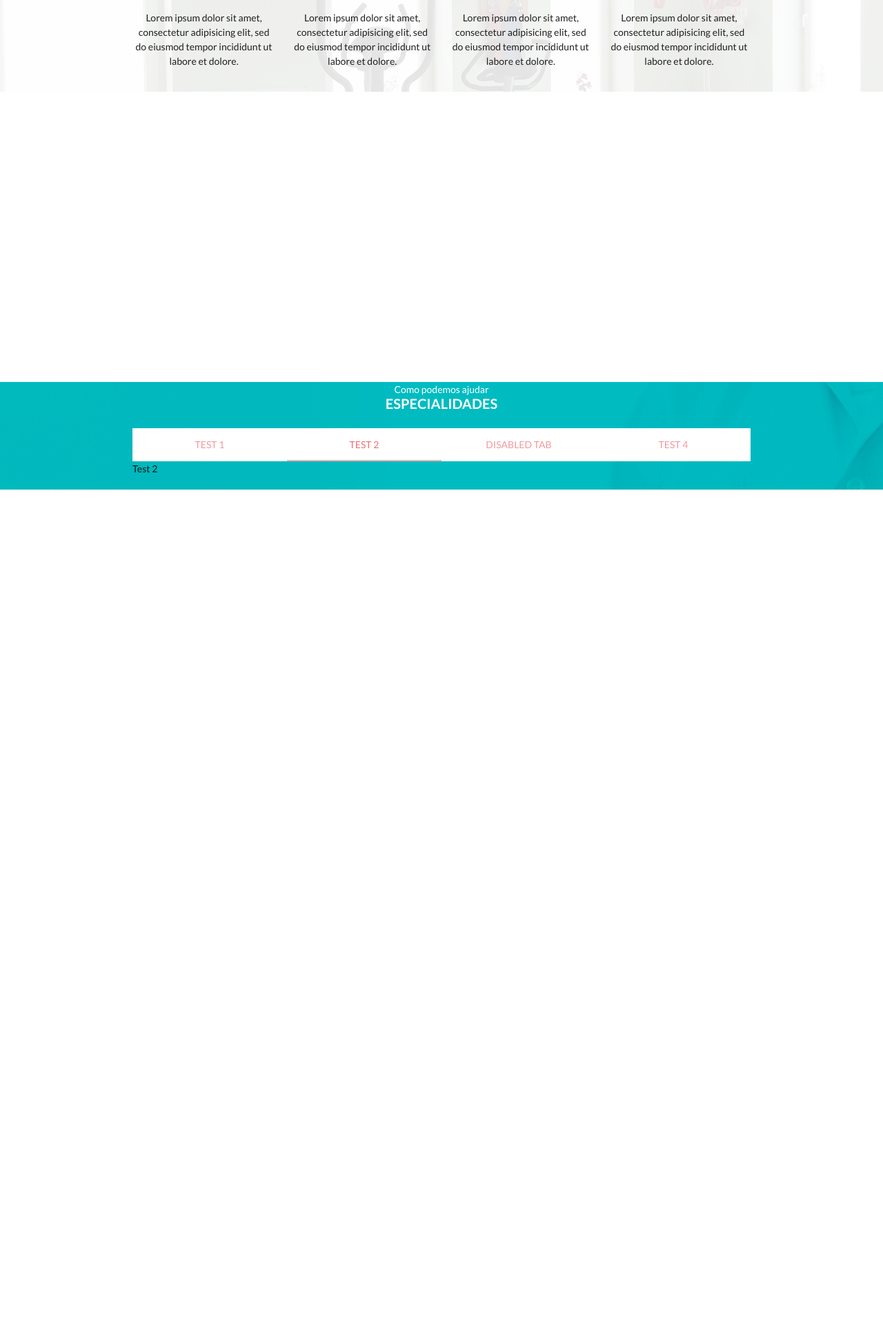
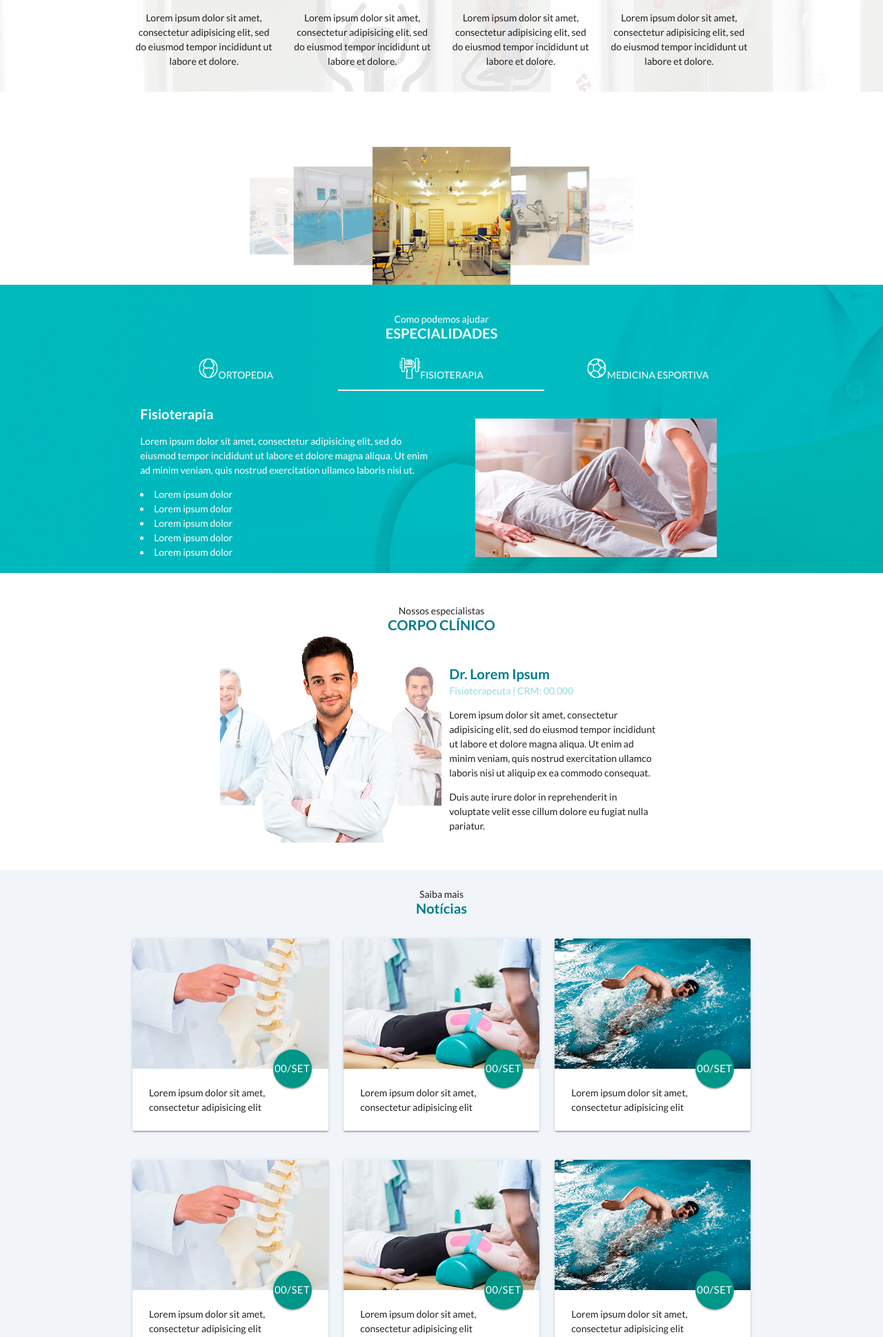
Before and after one commit to RenanSca/Teste-pro, a PHP site: page / in a window 1280 px wide. Shown: the part 790-2729 px from the top of the page at 69% size. Before the commit the page ends 1500 px from the top, so only its background shows below. Run offline with PHP 8.4, Linux system fonts and the light colour scheme; some libraries are stand-ins or nearby versions.

Commit message:
Segundo commit

```diff
--- a/index.css
+++ b/index.css
@@ -50,7 +50,7 @@ body {
 	box-shadow: none !important;
 }
 .bgclinica {
-	background-image: url("images/Sem-Título-2.png");
+	background-image: url("images/bgclinica.png");
 }
 .a {
 	text-align: center;
@@ -66,6 +66,8 @@ body {
 }
 .bgespecialidades {
 	background-image: url("images/fisioterapia.png");
+	width: auto;
+	height: auto;
 }
 .a1 {
 	text-align: center;
@@ -77,3 +79,22 @@ body {
 	color: white;
 	margin-top: -15px;
 }
+.tabs .indicator{
+    background-color: white;
+}
+.espc {
+	font-size: 20px;
+}
+.c {
+	color: #93dcd9;
+}
+.b3 {
+	font-size: 20px;
+	color: #007b8d;
+	margin-bottom: -15px;
+}
+.bgconsulta {
+	background-image: url("images/bgconsulta.png");
+	width: auto;
+	height: auto;
+}
--- a/index.html
+++ b/index.html
@@ -4,6 +4,7 @@
 	<link type="text/css" rel="stylesheet" href="css/materialize.min.css"  media="screen,projection"/>
 	<link type="text/css" rel="stylesheet" href="css/swiper.min.css"  media="screen,projection"/>
 	<link type="text/css" rel="stylesheet" href="index.css"  media="screen,projection"/>
+	<link href="https://fonts.googleapis.com/icon?family=Material+Icons" rel="stylesheet">
 	<meta name="viewport" content="width=device-width, initial-scale=1, minimum-scale=1, maximum-scale=1">
 </head>
 <body>
@@ -72,48 +73,257 @@
 	</div>
 	<!-- Conheça a clínica -->
 	<!-- Carrosel de imagens -->
+	<div class="row" style="margin-top: -120px; margin-bottom: -100px;">
 		<div class="carousel">
-		    <a class="carousel-item" href="#one!"><img src="https://lorempixel.com/250/250/nature/1"></a>
-		    <a class="carousel-item" href="#two!"><img src="https://lorempixel.com/250/250/nature/2"></a>
-		    <a class="carousel-item" href="#three!"><img src="https://lorempixel.com/250/250/nature/3"></a>
-		    <a class="carousel-item" href="#four!"><img src="https://lorempixel.com/250/250/nature/4"></a>
-		    <a class="carousel-item" href="#five!"><img src="https://lorempixel.com/250/250/nature/5"></a>
+			<a class="carousel-item" href="#one!"><img src="images/carrosel2_1.png"></a>
+			<a class="carousel-item" href="#two!"><img src="images/carrosel2_2.png"></a>
+			<a class="carousel-item" href="#three!"><img src="images/carrosel2_3.png"></a>
+			<a class="carousel-item" href="#four!"><img src="images/carrosel2_4.png"></a>
+			<a class="carousel-item" href="#five!"><img src="images/carrosel2_5.png"></a>
+		</div>
 	</div>
 	<!-- Carrosel de imagens -->
 	<!-- Especialidades -->
 	<div class="row bgespecialidades" style="margin-top: -13px;">
-		 	<div class="container ">
+		<div class="container" style="padding-top: 25px;">
 			<p class="a1">Como podemos ajudar</p>
 			<h1 class="b1"><b>ESPECIALIDADES</b></h1>
-		 		<div class="row">
-			    <div class="col s12">
-			      <ul class="tabs">
-			        <li class="tab col s3"><a href="#test1">Test 1</a></li>
-			        <li class="tab col s3"><a class="active" href="#test2">Test 2</a></li>
-			        <li class="tab col s3 disabled"><a href="#test3">Disabled Tab</a></li>
-			        <li class="tab col s3"><a href="#test4">Test 4</a></li>
+			<div class="row ">
+				<div class="col s12 ">
+					<ul class="tabs transparent">
+						<li class="tab col s4"><a class="white-text" href="#test1"><img src="images/especialidades1.png" style="width: 30px; height: 30px;">Ortopedia</a></li>
+						<li class="tab col s4"><a class="white-text active" href="#test2"><img src="images/especialidades2.png" style="width: 30px; height: 30px;">Fisioterapia</a></li>
+						<li class="tab col s4"><a class="white-text" href="#test3"><img src="images/especialidades3.png" style="width: 30px; height: 30px;">Medicina Esportiva</a></li>
 					</ul>
 				</div>
-			    <div id="test1" class="col s12">Test 1</div>
-			    <div id="test2" class="col s12">Test 2</div>
-			    <div id="test3" class="col s12">Test 3</div>
-			    <div id="test4" class="col s12">Test 4</div>
+				<div id="test1" class="col s12">
+					<div class="col s6">
+						<h3 class="white-text espc"><b>Fisioterapia</b></h3>
+						<p class="white-text">Lorem ipsum dolor sit amet, consectetur adipisicing elit, sed do eiusmod
+							tempor incididunt ut labore et dolore magna aliqua. Ut enim ad minim veniam,
+						quis nostrud exercitation ullamco laboris nisi ut.</p>
+						<li class="white-text">Lorem ipsum dolor</li>
+						<li class="white-text">Lorem ipsum dolor</li>
+						<li class="white-text">Lorem ipsum dolor</li>
+						<li class="white-text">Lorem ipsum dolor</li>
+						<li class="white-text">Lorem ipsum dolor</li>
+					</div>
+					<div class="col s6">
+						<center><img src="images/fisioterapia1.png" style="width: 350px; height: 201px; margin-top: 40px;"></center>
+					</div>
+				</div>
+				<div id="test2" class="col s12">
+					<div class="col s6">
+						<h3 class="white-text espc"><b>Fisioterapia</b></h3>
+						<p class="white-text">Lorem ipsum dolor sit amet, consectetur adipisicing elit, sed do eiusmod
+							tempor incididunt ut labore et dolore magna aliqua. Ut enim ad minim veniam,
+						quis nostrud exercitation ullamco laboris nisi ut.</p>
+						<li class="white-text">Lorem ipsum dolor</li>
+						<li class="white-text">Lorem ipsum dolor</li>
+						<li class="white-text">Lorem ipsum dolor</li>
+						<li class="white-text">Lorem ipsum dolor</li>
+						<li class="white-text">Lorem ipsum dolor</li>
+					</div>
+					<div class="col s6">
+						<center><img src="images/fisioterapia1.png" style="width: 350px; height: 201px; margin-top: 40px;"></center>
+					</div>
+				</div>
+				<div id="test3" class="col s12">
+					<div class="col s6">
+						<h3 class="white-text espc"><b>Fisioterapia</b></h3>
+						<p class="white-text">Lorem ipsum dolor sit amet, consectetur adipisicing elit, sed do eiusmod
+							tempor incididunt ut labore et dolore magna aliqua. Ut enim ad minim veniam,
+						quis nostrud exercitation ullamco laboris nisi ut.</p>
+						<li class="white-text">Lorem ipsum dolor</li>
+						<li class="white-text">Lorem ipsum dolor</li>
+						<li class="white-text">Lorem ipsum dolor</li>
+						<li class="white-text">Lorem ipsum dolor</li>
+						<li class="white-text">Lorem ipsum dolor</li>
+					</div>
+					<div class="col s6">
+						<center><img src="images/fisioterapia1.png" style="width: 350px; height: 201px; margin-top: 40px;"></center>
+					</div>
+				</div>
 			</div>
 		</div>
 	</div>
 	<!-- Especialidades -->
+	<!-- Corpo Clinico -->
+	<div class="row">
+		<div class="container" style="padding-top: 10px;">
+			<p class="a">Nossos especialistas</p>
+			<h1 class="b"><b>CORPO CLÍNICO</b></h1>
+			<div class="row">
+				<div class="container" style="margin-top: 20px;">
+					<div class="col s6">
+						<!-- Carrosel de imagens do corpo clinico -->
+						<div class="row" style="margin-top: -120px; margin-bottom: -100px;">
+							<div class="carousel">
+								<a class="carousel-item" href="#one!"><img src="images/fisioterapeuta.png"></a>
+								<a class="carousel-item" href="#two!"><img src="images/fisioterapeuta2.png"></a>
+								<a class="carousel-item" href="#three!"><img src="images/fisioterapeuta3.png"></a>
+							</div>
+						</div>
+						<!-- Carrosel de imagens do corpo clinico -->
+					</div>
+					<div class="col s6">
+						<p class="b3"><b>Dr. Lorem Ipsum</b></p>
+						<p class="c">Fisioterapeuta | CRM: 00.000</p>
+						<p >Lorem ipsum dolor sit amet, consectetur adipisicing elit, sed do eiusmod
+							tempor incididunt ut labore et dolore magna aliqua. Ut enim ad minim veniam,
+							quis nostrud exercitation ullamco laboris nisi ut aliquip ex ea commodo
+						consequat. </p>
+						<p>Duis aute irure dolor in reprehenderit in voluptate velit esse
+						cillum dolore eu fugiat nulla pariatur.</p>
+					</div>
+				</div>
+			</div>
+		</div>
+	</div>
+	<!-- Corpo Clinico -->
+	<!-- Notícias -->
+	<div class="row" style="background-color: #f1f5f9">
+		<div class="container" style="padding-top: 10px;">
+			<p class="a">Saiba mais</p>
+			<h1 class="b"><b>Notícias</b></h1>
+			<div class="row">
+				<div class="col s4">
+					<div class="card">
+						<div class="card-image">
+							<img src="images/noticias.png">
+							<a class="btn-floating halfway-fab waves-effect waves-light teal btn-large"><center>00/SET</center></a>
+						</div>
+						<div class="card-content">
+							<p>Lorem ipsum dolor sit amet, consectetur adipisicing elit</p>
+						</div>
+					</div>
+				</div>
+				<div class="col s4">
+					<div class="card">
+						<div class="card-image">
+							<a class="btn-floating halfway-fab waves-effect waves-light teal btn-large"><center>00/set</center></a>
+							<img src="images/noticias2.png">
+
+						</div>
+						<div class="card-content">
+							<p>Lorem ipsum dolor sit amet, consectetur adipisicing elit</p>
+						</div>
+					</div>
+				</div>
+				<div class="col s4">
+					<div class="card">
+						<div class="card-image">
+							<img src="images/noticias3.png">
+							<a class="btn-floating halfway-fab waves-effect waves-light teal btn-large"><center>00/SET</center></a>
+						</div>
+						<div class="card-content">
+							<p>Lorem ipsum dolor sit amet, consectetur adipisicing elit</p>
+						</div>
+					</div>
+				</div>
+			</div>
+			<div class="row">
+				<div class="col s4">
+					<div class="card">
+						<div class="card-image">
+							<img src="images/noticias.png">
+							<a class="btn-floating halfway-fab waves-effect waves-light teal btn-large"><center>00/SET</center></a>
+						</div>
+						<div class="card-content">
+							<p>Lorem ipsum dolor sit amet, consectetur adipisicing elit</p>
+						</div>
+					</div>
+				</div>
+				<div class="col s4">
+					<div class="card">
+						<div class="card-image">
+							<a class="btn-floating halfway-fab waves-effect waves-light teal btn-large"><center>00/set</center></a>
+							<img src="images/noticias2.png">
+
+						</div>
+						<div class="card-content">
+							<p>Lorem ipsum dolor sit amet, consectetur adipisicing elit</p>
+						</div>
+					</div>
+				</div>
+				<div class="col s4">
+					<div class="card">
+						<div class="card-image">
+							<img src="images/noticias3.png">
+							<a class="btn-floating halfway-fab waves-effect waves-light teal btn-large"><center>00/SET</center></a>
+						</div>
+						<div class="card-content">
+							<p>Lorem ipsum dolor sit amet, consectetur adipisicing elit</p>
+						</div>
+					</div>
+				</div>
+			</div>
+			<div class="row">
+				<center><a class="waves-effect waves-light btn">Mais notícias</a></center>
+			</div>
+		</div>
+	</div>
+	<!-- Notícias -->
+	<!-- Consulta -->
+	<div class="row bgconsulta" style="margin-top: -18px;">
+		<div class="container" style="padding-top: 20px;">
+			<p class="a1">Agende uma</p>
+			<h1 class="b1"><b>CONSULTA</b></h1>
+			<div class="row">
+		    <form class="col s12">
+		      <div class="row">
+		        <div class="input-field col s6">
+		          <input id="seu_nome" type="text" class="validate">
+		          <label for="seu_nome">Seu nome</label>
+		        </div>
+		        <div class="input-field col s6">
+		          <input id="email" type="email" class="validate">
+		          <label for="email">Seu e-mail</label>
+		        </div>
+		      </div>
+		      <div class="row">
+		        <div class="input-field col s3">
+		          <input id="numero" type="text" class="validate">
+		          <label for="numero">Seu telefone ou celular</label>
+		        </div>
+		        <div class="input-field col s3">
+		          <input id="especialidade" type="text" class="validate">
+		          <label for="especialidade">Especialidade</label>
+		        </div>
+		        <div class="input-field col s3">
+		          <input id="data" type="date" class="validate grey-text">
+		          <label for="data"></label>
+		        </div>
+		        <div class="input-field col s3">
+		          <input id="periodo" type="time" class="validate grey-text">
+		          <label for="periodo"></label>
+		        </div>
+		      </div>
+		      <div class="row">
+		      	<p>
+			      <label>
+			        <input type="checkbox" class="filled-in" checked="checked" />
+			        <span>Filled in</span>
+			      </label>
+			    </p>
+		      </div>
+		      <div class="row">
+				<center><a class="waves-effect waves-light btn">Agendar</a></center>
+				</div>
+		    </form>
+		  </div>
+		</div>
+	</div>
+	<!-- Consulta -->
+	<div class="row" style="margin-top: -20px;">
+		<iframe src="https://www.google.com/maps/embed?pb=!1m18!1m12!1m3!1d3645.882327327168!2d-46.39080048579322!3d-23.964600882490124!2m3!1f0!2f0!3f0!3m2!1i1024!2i768!4f13.1!3m3!1m2!1s0x94ce1c9a56b10155%3A0x695963d2a19a8ff4!2sR.+Frei+Gaspar%2C+931+-+Centro%2C+S%C3%A3o+Vicente+-+SP%2C+11310-430!5e0!3m2!1spt-BR!2sbr!4v1553996548124!5m2!1spt-BR!2sbr" width="100%" height="250" frameborder="0" style="border:0" allowfullscreen></iframe>
+	</div>
+
 
 	<!-- Js -->
 	<script type="text/javascript" src="js/swiper.min.js"></script>
 	<script type="text/javascript" src="https://code.jquery.com/jquery-3.2.1.min.js"></script>
 	<script type="text/javascript" src="js/materialize.min.js"></script>
 	<script type="text/javascript" src="index.js"></script>
-		<script>
-
-			$(document).ready(function(){
-			    $('.tabs').tabs();
-			  });
-		</script>
-
 </body>
 </html>
--- a/index.js
+++ b/index.js
@@ -33,3 +33,16 @@
 			    }
 			  }
 			});
+document.addEventListener('DOMContentLoaded', function() {
+    var elems = document.querySelectorAll('.carousel');
+    var instances = M.Carousel.init(elems, options);
+  });
+
+  // Or with jQuery
+
+  $(document).ready(function(){
+    $('.carousel').carousel();
+  });
+  $(document).ready(function() {
+    Materialize.updateTextFields();
+  });
```
Also changed, not shown: images/bgclinica.png (added), images/bgconsulta.png (added), images/carrosel2_1.png (added), images/carrosel2_2.png (added), images/carrosel2_3.png (added), images/carrosel2_4.png (added), images/carrosel2_5.png (added), images/especialidades1.png (added), images/especialidades2.png (added), images/especialidades3.png (added), images/fisioterapeuta.png (added), images/fisioterapeuta2.png (added), images/fisioterapeuta3.png (added), images/fisioterapia1.png (added), 3 more files. Lines whose indentation alone changed are shown as unchanged.
